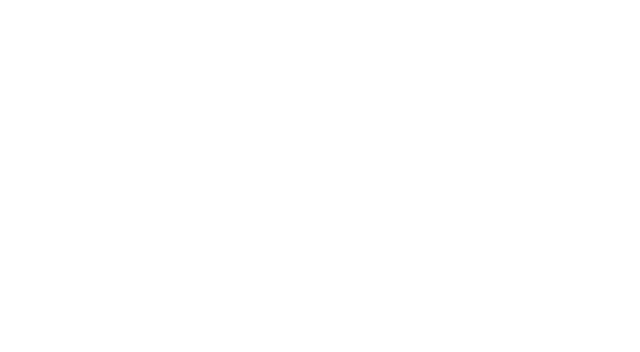
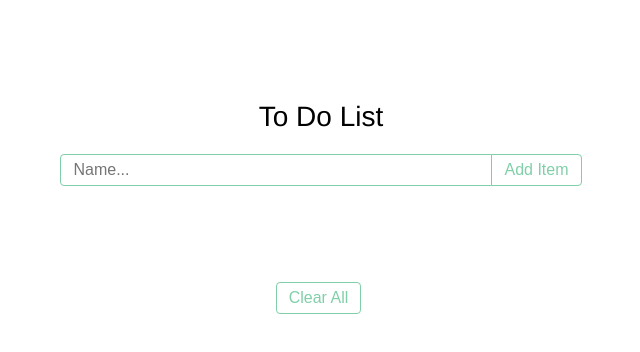
Before and after one commit to kuicpet/CfeTodoList, a plain HTML site: page index.html in a window 1280 px wide. Shown: the whole page, without its empty margins (319-959 px from the left). Drawn offline with Linux system fonts and the light colour scheme.

Commit message:
ft--html and styling done

```diff
--- a/css/style.css
+++ b/css/style.css
@@ -0,0 +1,84 @@
+* {
+    box-sizing: border-box;
+    margin: 0;
+    padding: 0;
+    outline: none;
+}
+html {
+    scroll-behavior: smooth;
+}
+body {
+    display: flex;
+    flex-direction: column;
+    align-items: center;
+    text-align: center;
+    line-height: 1.5;
+    font-family: 'Helvetica', sans-serif;
+    width: 100%;
+    font-weight: 400;
+    min-height: 100vh;
+}
+main {
+    flex: 1 0 auto;
+    width: 90%;
+    margin: 2rem;
+}
+.container {
+    display: flex;
+    align-items: center;
+    justify-content: center;
+    max-width: 50%;
+    margin: 3rem auto;
+}
+h1 {
+    font-size: 1.75rem;
+    font-weight: lighter;
+}
+form {
+    position: relative;
+    width: 100%;
+}
+.my-3 {
+    margin: 1rem 0;
+}
+.todoInput {
+    width: 28.125rem;
+    max-width: 80%;
+    background-color: transparent;
+    border: 1px solid #80cfa9;
+    color: #495057;
+    font-size: 1rem;
+    padding: 6px 12px;
+    border-radius: 4px 0 0 4px;
+}
+.addBtn, .clearBtn {
+    border:1px solid #80cfa9;
+    background: transparent;
+    color: #80cfa9;
+    border-radius: 0 4px 4px 0;
+    padding: 6px 12px;
+    outline: none;
+    font-size: 1rem;
+    cursor: pointer;
+    margin-left: -5px;
+    z-index: 10;
+}
+.clearBtn {
+   border-radius: 4px;
+}
+.addBtn:hover, .clearBtn:hover {
+    background: #80cfa9;
+    color: #333333;
+}
+.error {
+    color: #333333;
+    background-color: #f8d7da;
+    padding: 1rem;
+    border-radius: 4px;
+    display: none;
+}
+@media only screen and (min-width: 576px){
+    .container {
+        max-width: 100%;
+    }
+}
--- a/index.html
+++ b/index.html
@@ -3,15 +3,40 @@
     <head>
         <meta charset="utf-8">
         <meta http-equiv="X-UA-Compatible" content="IE=edge">
-        <title>Todo List</title>
+        <title>To Do List</title>
         <meta name="description" content="this is a simple todo list">
         <meta name="viewport" content="width=device-width, initial-scale=1">
         <link rel="stylesheet" href="./css/style.css">
     </head>
     <body>
-        <header></header>
-        <main></main>
-        <footer></footer>
+        <main>
+            <section class="container">
+                <div class="my-3">
+                  <h1>To Do List</h1>
+                  <form>
+                      <div class="my-3">
+                          <label for="input"></label>
+                          <input type="text" id="input" placeholder="Name..." class="todoInput" autofocus required>
+                          <button class="addBtn" type="submit" title="Add Item">Add Item</button>
+                      </div>
+                  </form>
+                  <div class="error my-3">
+                    <p>Please enter valid input</p>
+                  </div>
+                </div>
+                <div class="item-container">
+                    <!--
+                      <button class="completeTodo"><img src="./check.svg"></button>
+                      <input type="text" class="todoItem" disabled>
+                      <button class="editTodo"><img src="./edit-3.svg" alt="edit Todo"></button>
+                      <button class="deleteTodo"><img src="./trash-2.svg" alt="delete Todo"></button>
+                    -->
+                </div>
+            </section>
+            <div class="clear">
+                <button class="clearBtn my-3">Clear All</button>
+            </div>
+        </main>
         <script src="./scripts.js" async defer></script>
     </body>
 </html>
```
